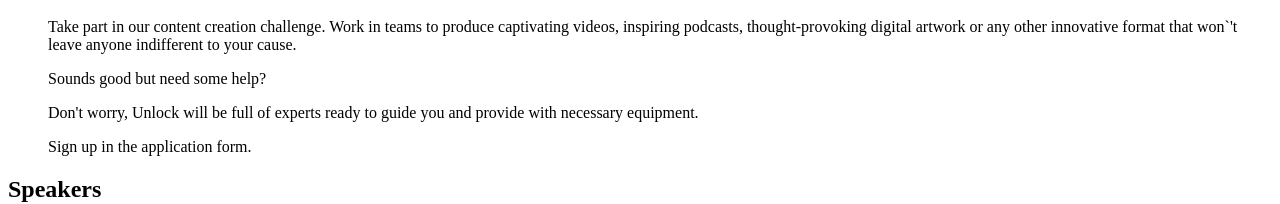
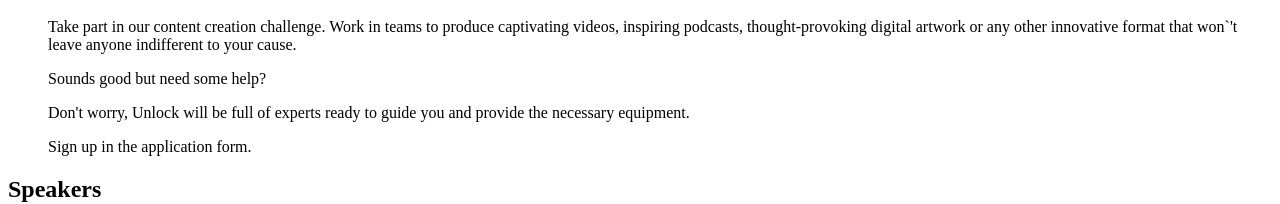
Before and after one commit to himynameishonza/unlockprague.com, a Next.js app: page / in a window 1280 px wide. Shown: the part 9816-10020 px from the top of the page. Built offline with nearby package versions, Linux system fonts and the light colour scheme.

Commit message:
Copy change

```diff
--- a/src/components/Schedule.tsx
+++ b/src/components/Schedule.tsx
@@ -234,12 +234,13 @@
                   format that won`&apos;t leave anyone indifferent to your
                   cause.
                 </p>
+
                 <p className="mt-3 mb-2 font-bold">
                   Sounds good but need some help?
                 </p>
                 <p className="font-normal">
                   Don&apos;t worry, Unlock will be full of experts ready to
-                  guide you and provide with necessary equipment.
+                  guide you and provide the necessary equipment.
                 </p>
                 <p className="mt-3 font-bold">
                   Sign up in the application form.
```
